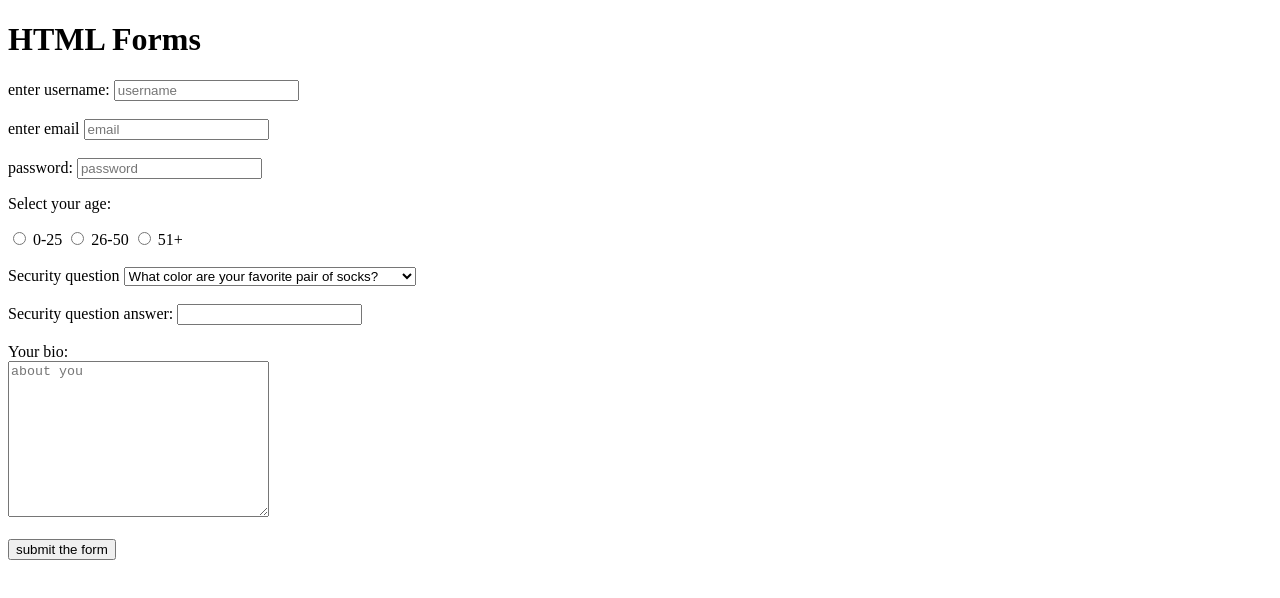
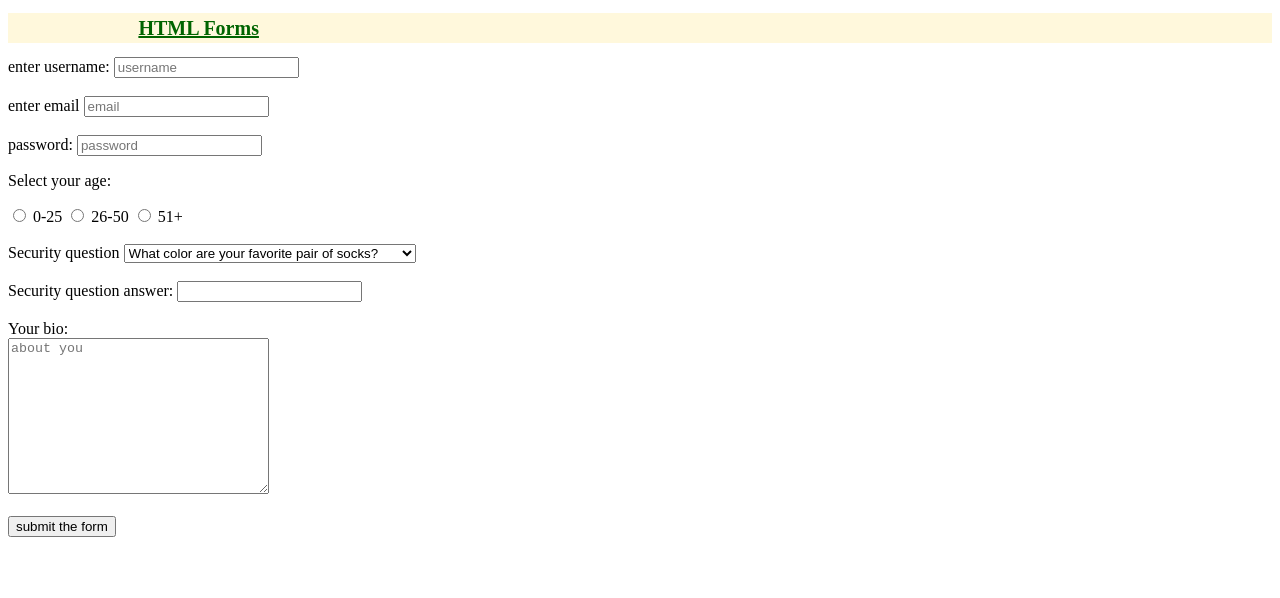
Before and after one commit to CintyPinky/html-css, a plain HTML site: page index.html in a window 1280 px wide. Drawn offline with Linux system fonts and the light colour scheme.

Commit message:
added css

```diff
--- a/index.html
+++ b/index.html
@@ -3,6 +3,7 @@
 
 
 <head>
+    <link rel="stylesheet" href="styles.css">
     <title>HTML Forms</title>
 </head>
 
--- /dev/null
+++ b/styles.css
@@ -0,0 +1,15 @@
+h1{
+    color:darkgreen;
+    background-color:cornsilk;
+    font-size: 20px;
+    text-decoration:underline;
+    font-family: 'Times New Roman', Times, serif;
+    text-align: center;
+    line-height: 30px;
+    column-count: 3;
+    column-gap: 60px;
+
+}
+p{
+    color:black
+}
```
